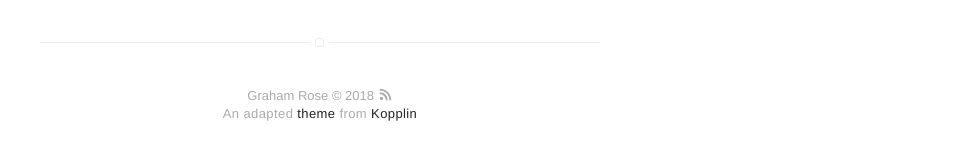
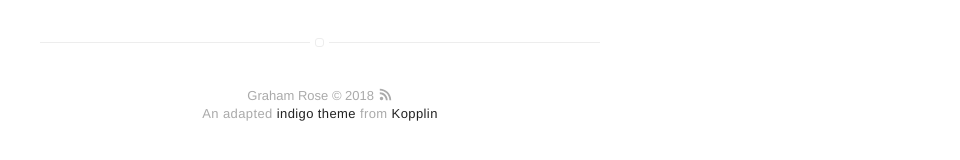
Before and after one commit to byronmews/.github.io, a Jekyll site: the page built from about.md, in a window 1280 px wide. Shown: the part 617-777 px from the top of the page, without its empty margins (320-1280 px from the left). Built offline with Jekyll 4.4.1, drawn with Linux system fonts in a browser that asks for light colours.

Commit message:
Update footer.html

```diff
--- a/_includes/footer.html
+++ b/_includes/footer.html
@@ -2,6 +2,6 @@
     {{ site.name }} © {{ site.time | date: '%Y' }} <a class="link" href="{{ site.url }}/feed.xml" target="_blank"><svg class="icon icon-rss"><use xlink:href="#icon-rss"></use></svg></a>
 
     <p class="extra">
-        An adapted <a class="link" href="https://github.com/sergiokopplin/indigo"> theme</a> from <a class="link" href="https://github.com/sergiokopplin/indigo">Kopplin</a>
+        An adapted <a class="link" href="https://github.com/sergiokopplin/indigo"> indigo theme</a> from <a class="link" href="https://github.com/sergiokopplin/indigo">Kopplin</a>
     </p>
 </footer>
```
